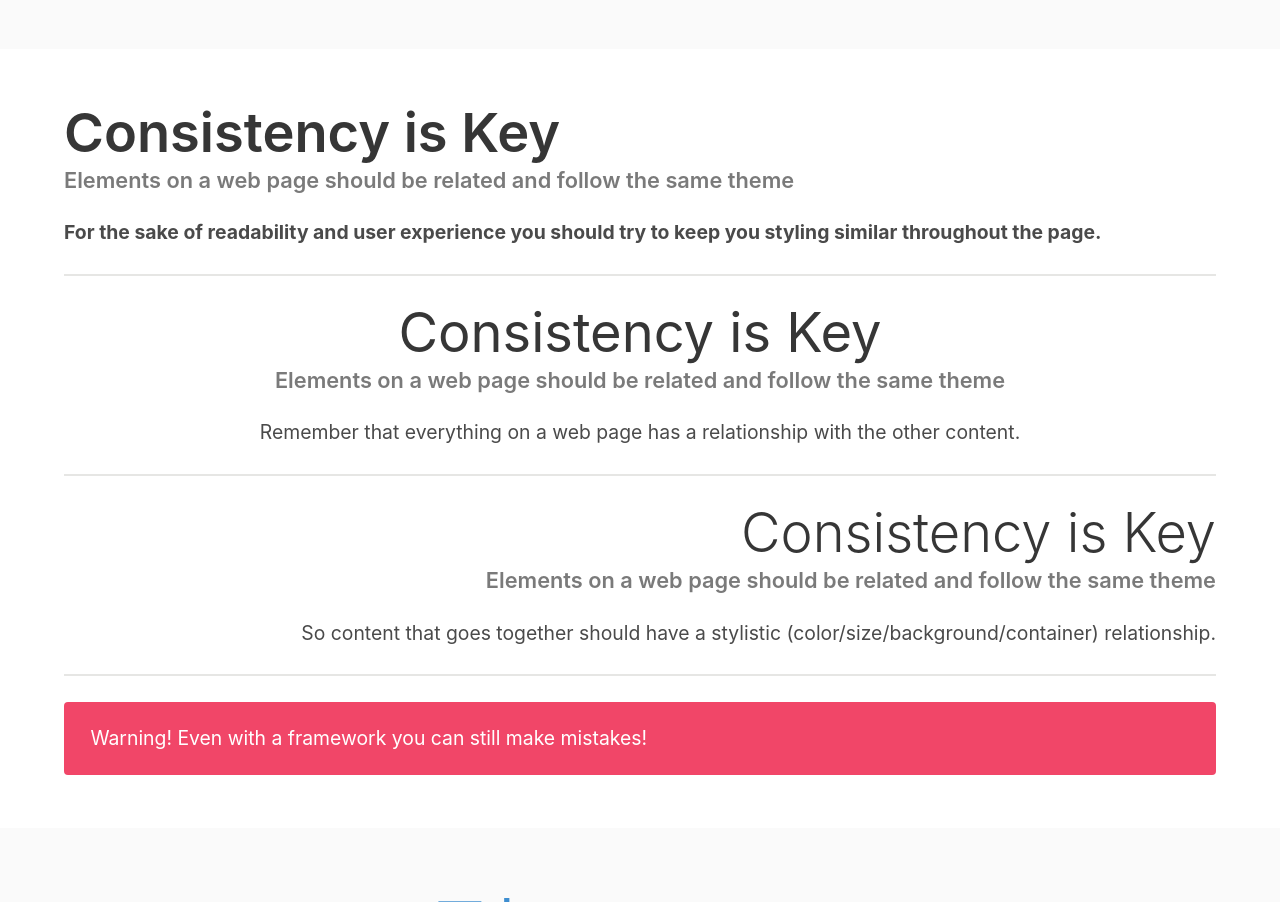
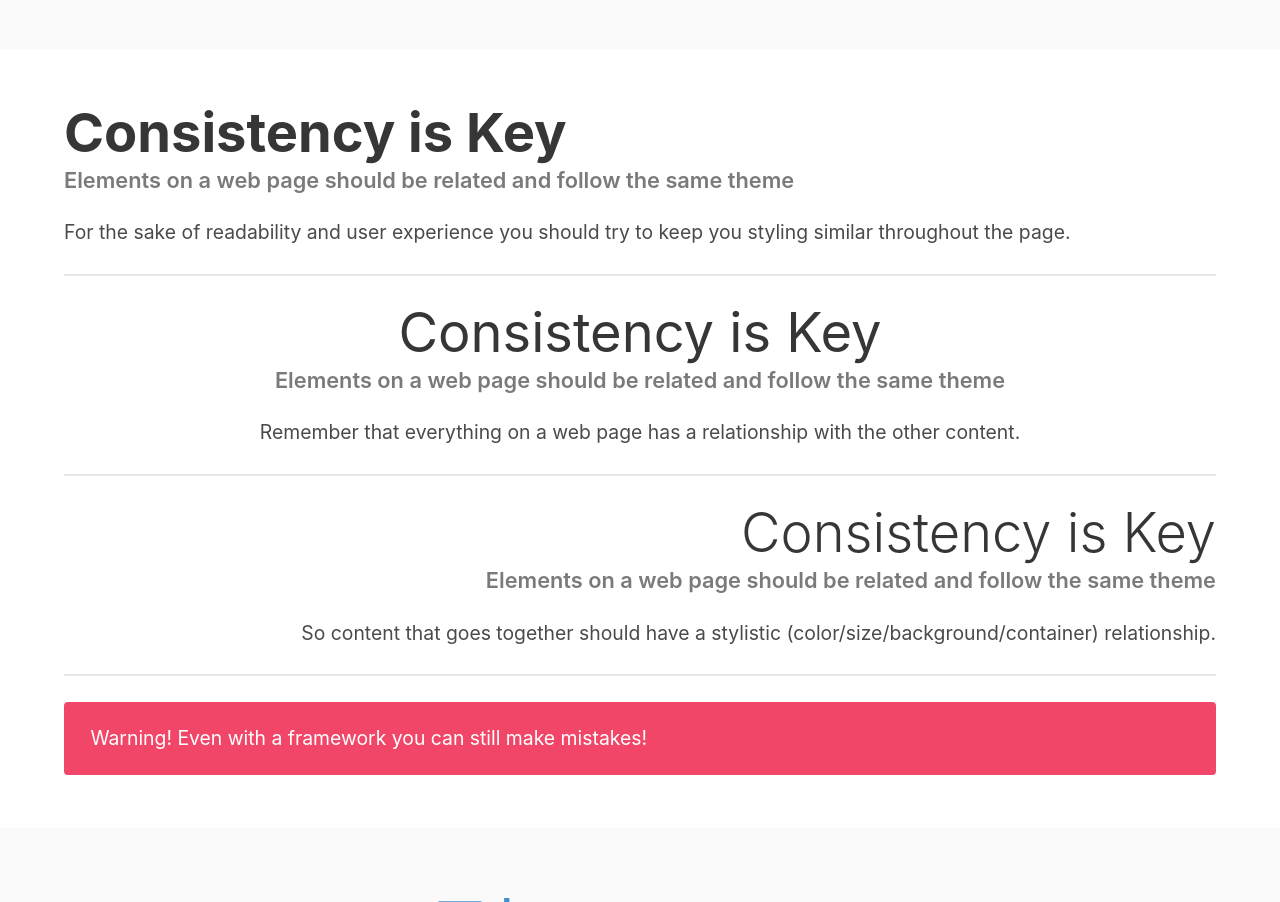
Before and after one commit to jdmar3-comp426/a02-cpysleeper, a website: page index.html in a window 1280 px wide. Shown: the part 1466-2368 px from the top of the page. Drawn offline with nearby package versions, Linux system fonts and the light colour scheme; a web font is replaced by a local one.

Commit message:
Update index.html

```diff
--- a/index.html
+++ b/index.html
@@ -56,8 +56,8 @@
 </section>
 <section class="section has-background-white">
     <div class="container">
-        <div class="content has-text-weight-bold">
-            <h1 class="title">Consistency is Key</h1>
+        <div class="content">
+            <h1 class="title has-text-weight-bold">Consistency is Key</h1>
             <h5 class="subtitle has-text-grey">Elements on a web page should be related and follow the same theme</h5>
             <p>
 	    	For the sake of readability and user experience you should try to keep you styling similar throughout the page.
```
